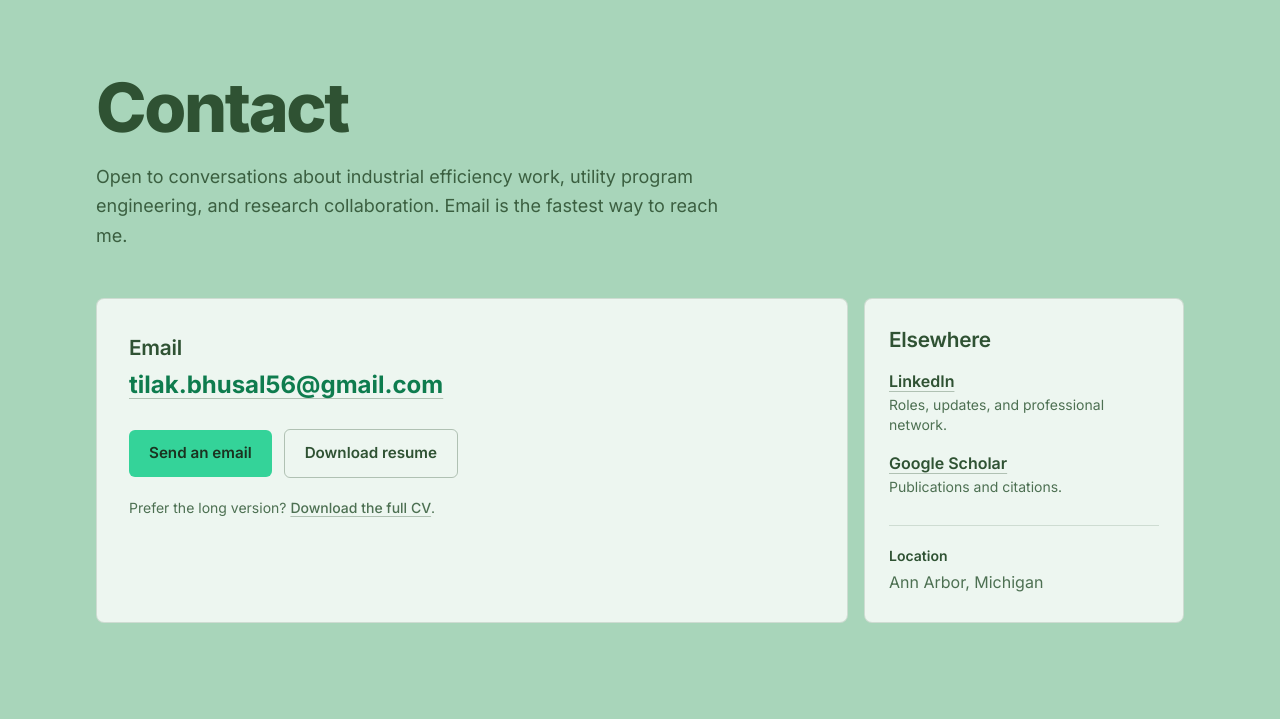
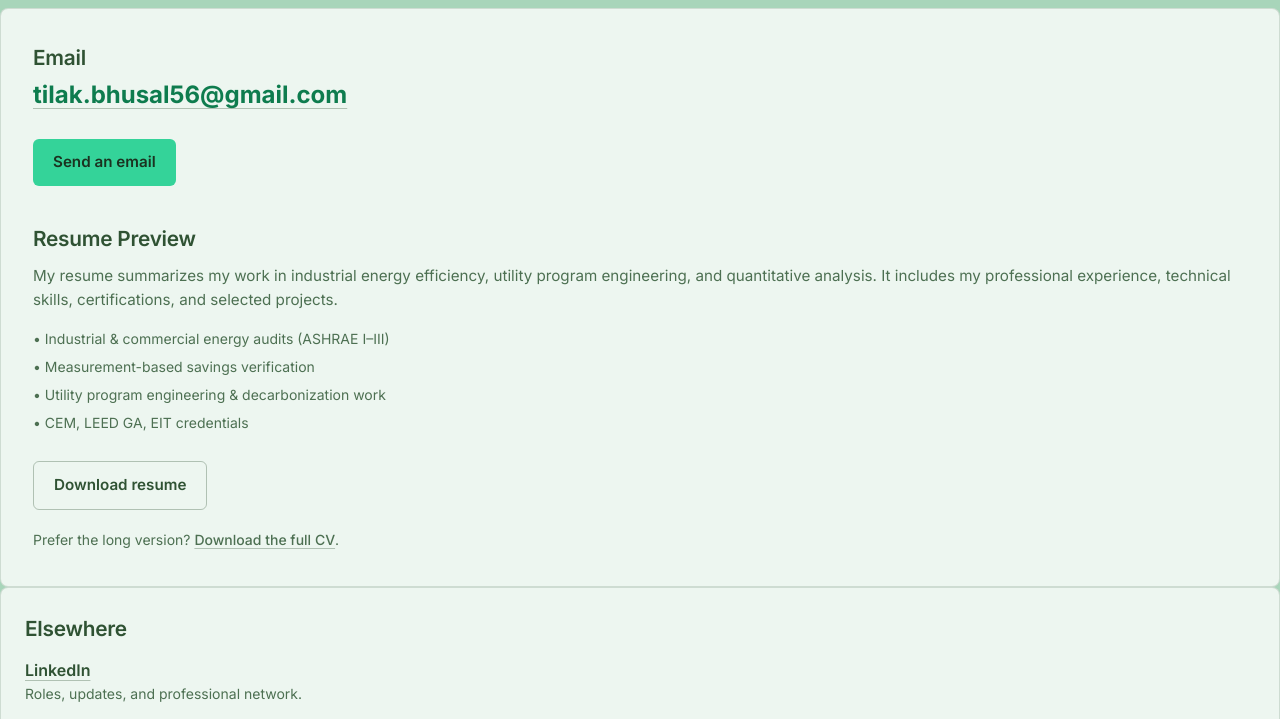
Before and after one commit to tilakbhusal/stellar-sphere, an Astro site: page /contact in a window 1280 px wide. Shown: the part 61-780 px from the top of the page. Built offline with nearby package versions, Linux system fonts and the light colour scheme; Astro itself is replaced by a stand-in of ours.

Commit message:
Add resume preview section to contact page
Added a resume preview section with details about professional experience and skills.

```diff
--- a/src/pages/contact.astro
+++ b/src/pages/contact.astro
@@ -7,16 +7,6 @@ import { site } from "../data/site";
   title="Contact"
   description={`Get in touch with Tilak Bhusal — ${site.email}`}
 >
-  <div class="mx-auto max-w-6xl px-5 pt-10 sm:px-8 sm:pt-16">
-    <h1 class="text-display font-extrabold">Contact</h1>
-    <p class="mt-5 max-w-[56ch] text-lg leading-relaxed text-forest/90">
-      Open to conversations about industrial efficiency work, utility program engineering, and
-      research collaboration. Email is the fastest way to reach me.
-    </p>
-  </div>
-
-  <section class="mx-auto mt-12 max-w-6xl px-5 sm:px-8">
-    <div class="grid gap-4 md:grid-cols-[minmax(0,1fr)_320px]">
   <div class="panel px-6 py-7 sm:px-8 sm:py-9">
   <h2 class="text-h3 font-semibold">Email</h2>
   <a
@@ -33,6 +23,24 @@ import { site } from "../data/site";
     >
       Send an email
     </a>
+  </div>
+
+  <!-- ⭐ NEW RESUME PREVIEW SECTION ⭐ -->
+  <h2 class="text-h3 font-semibold mt-10">Resume Preview</h2>
+  <p class="mt-3 text-forest-soft text-[0.95rem] leading-relaxed">
+    My resume summarizes my work in industrial energy efficiency, utility program engineering,
+    and quantitative analysis. It includes my professional experience, technical skills,
+    certifications, and selected projects.
+  </p>
+
+  <ul class="mt-4 space-y-2 text-sm text-forest-soft">
+    <li>• Industrial & commercial energy audits (ASHRAE I–III)</li>
+    <li>• Measurement-based savings verification</li>
+    <li>• Utility program engineering & decarbonization work</li>
+    <li>• CEM, LEED GA, EIT credentials</li>
+  </ul>
+
+  <div class="mt-7 flex flex-wrap items-center gap-3">
     <a
       href={site.resume}
       download="Tilak-Bhusal-Resume.pdf"
```
Lines whose indentation alone changed are shown as unchanged.
